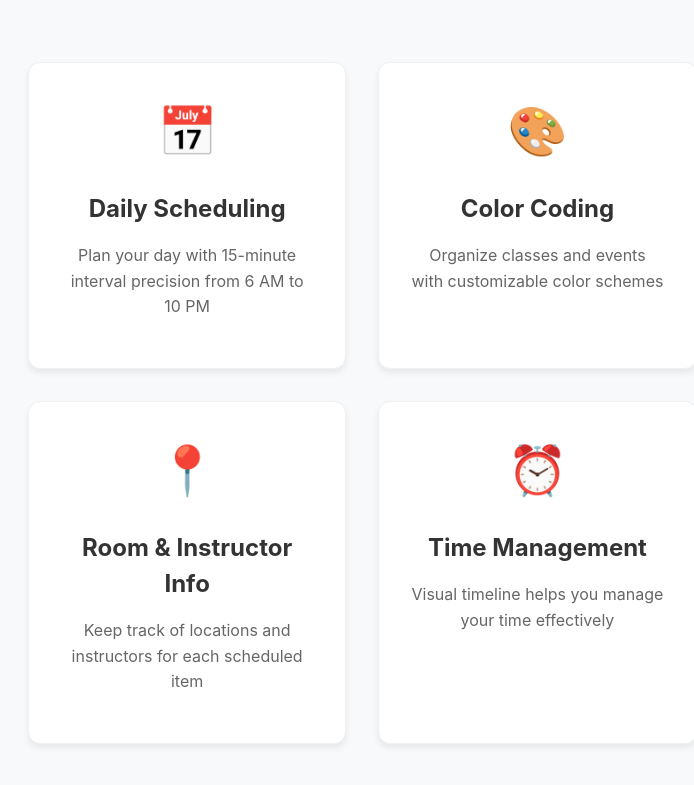
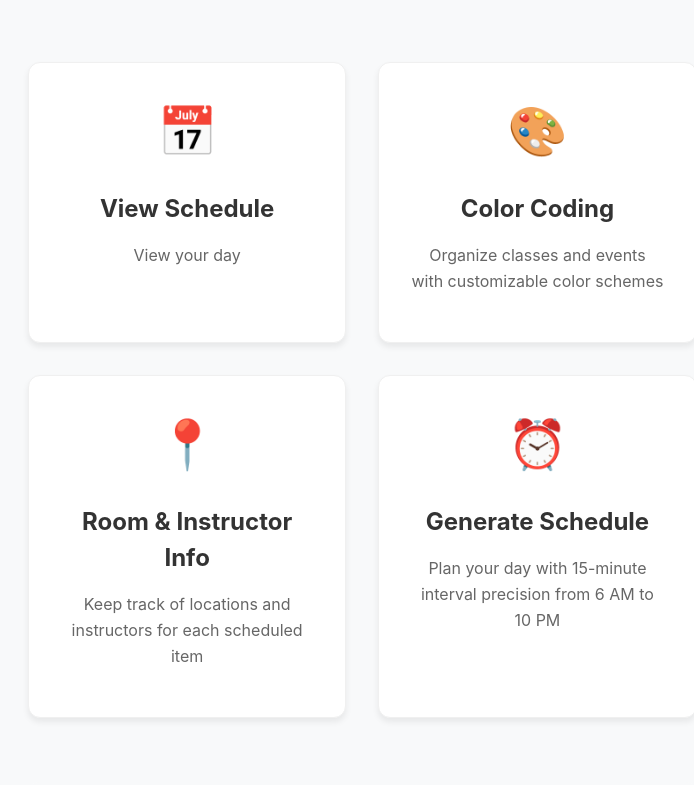
Before and after one commit to ADM-GenC-July25/Team3_ReactCapstone, a React (Vite) app in the folder SchedulePlanner/: page / in a window 1280 px wide. Shown: the part 627-1412 px from the top of the page, without its empty margins (4-698 px from the left). Built offline with nearby package versions, Linux system fonts and the light colour scheme.

Commit message:
Update Homepage.jsx

```diff
--- a/SchedulePlanner/src/components/Homepage.jsx
+++ b/SchedulePlanner/src/components/Homepage.jsx
@@ -38,8 +38,8 @@ const Homepage = () => {
         <div className="features-grid">
           <div className="feature-card clickable" onClick={handleDailySchedulingClick}>
             <div className="feature-icon">📅</div>
-            <h3>Daily Scheduling</h3>
-            <p>Plan your day with 15-minute interval precision from 6 AM to 10 PM</p>
+            <h3>View Schedule</h3>
+            <p>View your day</p>
           </div>
           <div className="feature-card">
             <div className="feature-icon">🎨</div>
@@ -53,8 +53,8 @@ const Homepage = () => {
           </div>
           <div className="feature-card">
             <div className="feature-icon">⏰</div>
-            <h3>Time Management</h3>
-            <p>Visual timeline helps you manage your time effectively</p>
+            <h3>Generate Schedule</h3>
+            <p>Plan your day with 15-minute interval precision from 6 AM to 10 PM</p>
           </div>
         </div>
       </div>
```
